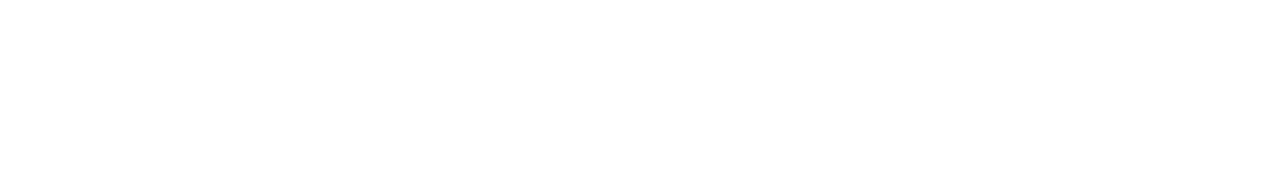
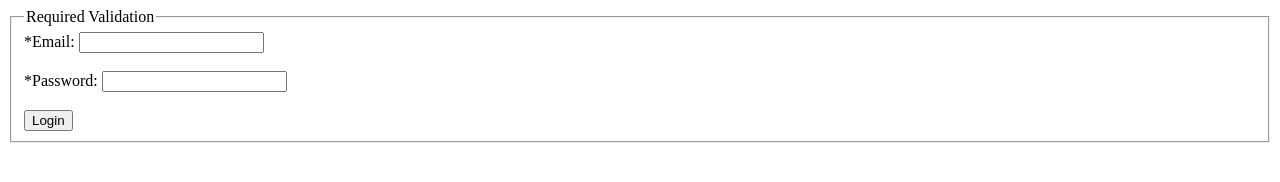
Before and after one commit to Diplomoceras-maximum/form-validation, a plain HTML site: page index.html in a window 1280 px wide. Drawn offline with Linux system fonts and the light colour scheme.

Commit message:
Add explanation and example of required validation

```diff
--- a/index.html
+++ b/index.html
@@ -17,5 +17,53 @@
     3. Validations are important for protecting backend systems from recieving incorrect data and for making the forms as simple as possible for the users
 
     -->
+
+    <!--
+
+    === Required validation ===
+
+    1. Often forms have specific fields that are necessary and need to be filled in before submitting, such as email and password
+    2. To make a field required, you use the required attribute
+    3. To ensure a good UX fields should indicate that they are required, such as an asterisk (*)
+
+    Example:
+
+    <form action="#" method="get">
+        <div>
+            <label for="user_email">*Email:</label>
+            <input type="email" id="user_email" name="user_email" required>
+        </div>
+        <br>
+        <div>
+            <label for="user_password">*Password:</label>
+            <input type="password" id="user_password" name="user_password" required>
+        </div>
+        <button type="submit">Login</button>
+    </form>
+
+    -->
+
+    <!-- Required Validation -->
+    <fieldset>
+      <legend>Required Validation</legend>
+      <form action="#" method="get">
+        <div>
+          <label for="user_email">*Email:</label>
+          <input type="email" id="user_email" name="user_email" required />
+        </div>
+        <br />
+        <div>
+          <label for="user_password">*Password:</label>
+          <input
+            type="password"
+            id="user_password"
+            name="user_password"
+            required
+          />
+        </div>
+        <br />
+        <button type="submit">Login</button>
+      </form>
+    </fieldset>
   </body>
 </html>
```
